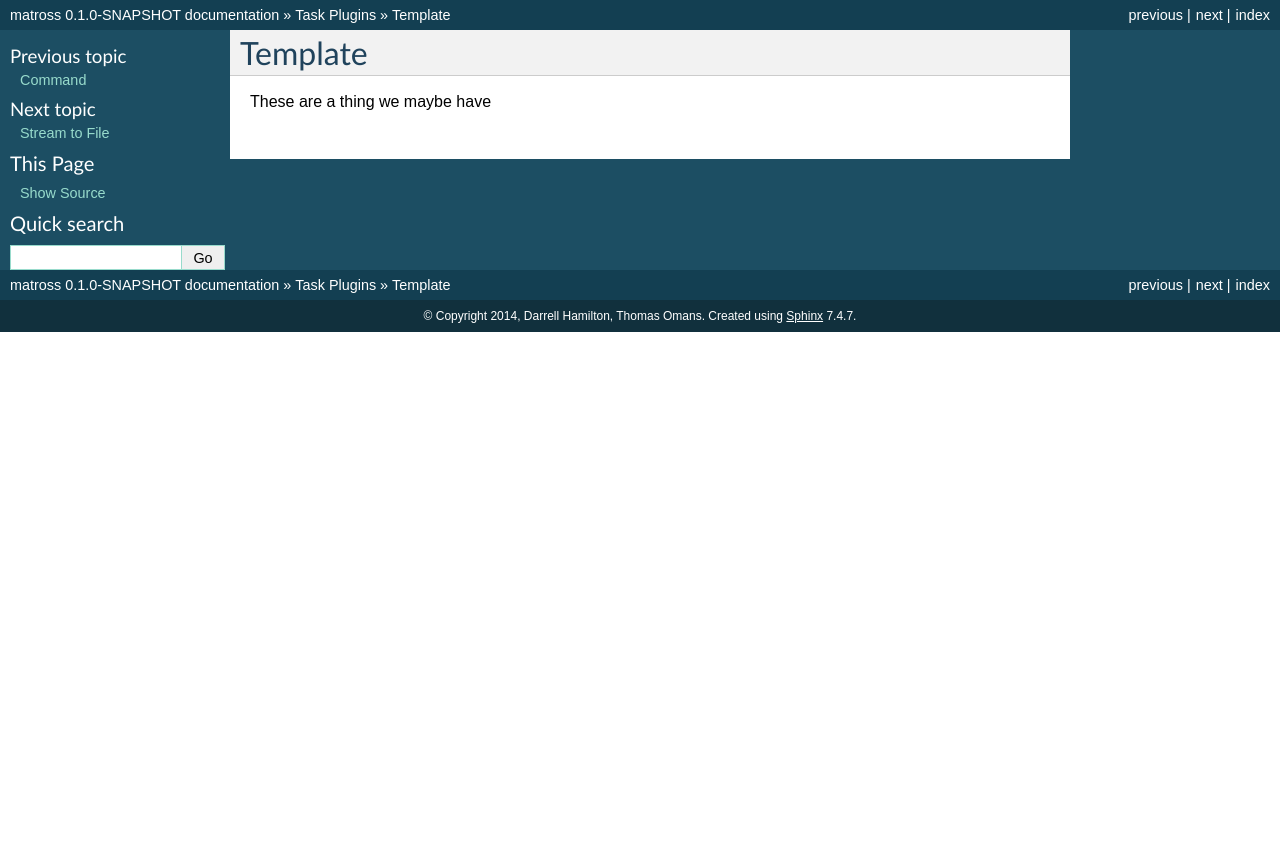
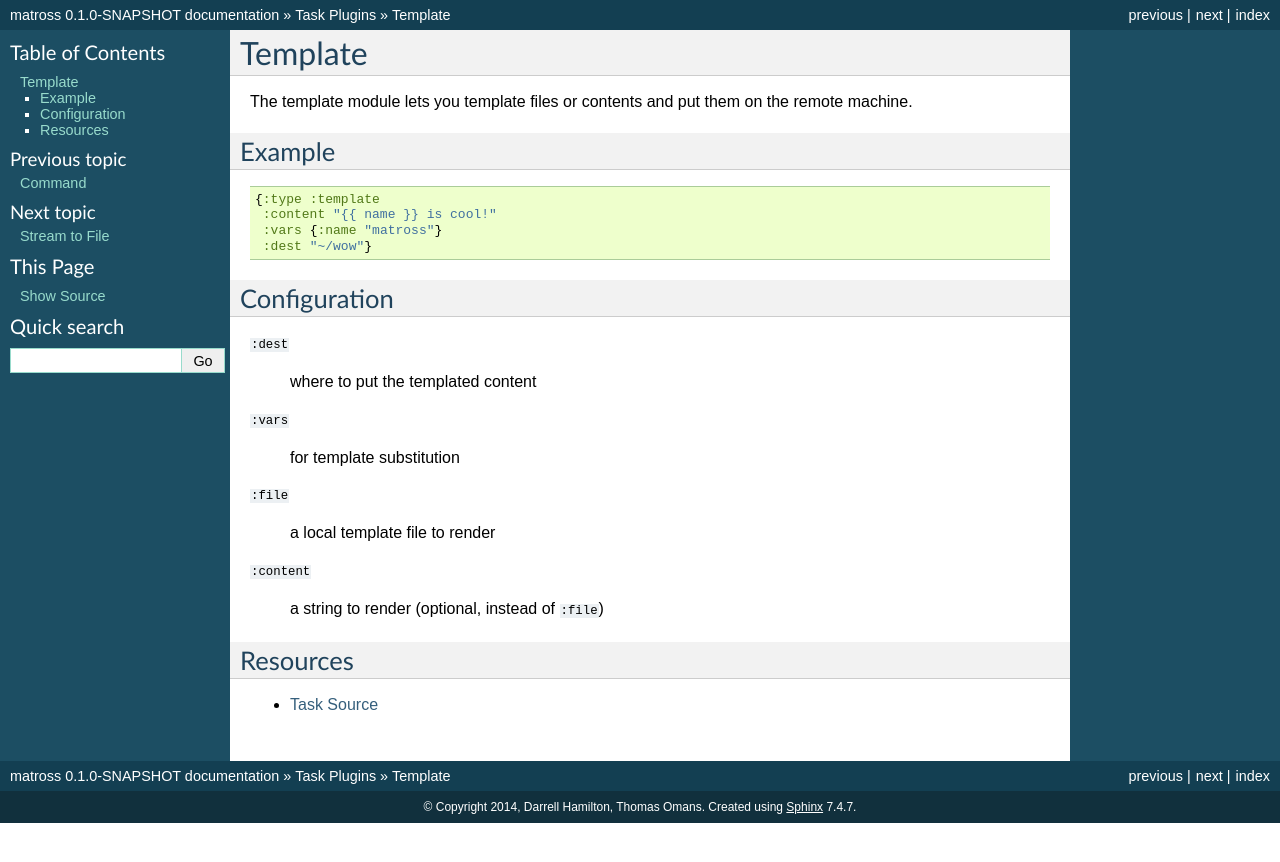
Before and after one commit to matross/matross, a Sphinx documentation site: the page built from docs/task_plugins/template.rst, in a window 1280 px wide. Shown: the top 862 px of the page. Built offline with Sphinx 7.4.7, drawn with Linux system fonts in a browser that asks for light colours.

Commit message:
simple task plugin documentation :page_with_curl:

```diff
--- a/docs/task_plugins/command.rst
+++ b/docs/task_plugins/command.rst
@@ -2,3 +2,34 @@ Command
 ============
 
 These are a thing we maybe have
+
+Example
+~~~~~~~
+
+.. code-block:: clojure
+
+   {:command "echo $message"
+    :env {:message "hello, world!"}}
+
+
+Configuration
+~~~~~~~~~~~~~
+
+``:command``
+
+  command to run
+
+``:env``
+
+  map containing shell environment (optional)
+
+``:shell``
+
+  path to shell to use (optional, defaults to ``/bin/sh``)
+
+Resources
+~~~~~~~~~
+
+- `Task Source`_
+
+.. _Task Source: https://github.com/matross/matross/blob/master/plugins/matross/tasks/command.clj
--- a/docs/task_plugins/stream_from_file.rst
+++ b/docs/task_plugins/stream_from_file.rst
@@ -1,4 +1,31 @@
 Stream from File
 ================
 
-These are a thing we maybe have
+A low level task for streaming files from the remote machine.
+
+Example
+~~~~~~~
+
+.. code-block:: clojure
+
+   {:type :stream-to-file
+    :src "~/remote-file"
+    :dest my-input-stream}
+
+Configuration
+~~~~~~~~~~~~~
+
+``:src``
+
+  remote filepath
+
+``:dest``
+
+  input stream to write the remote file contents into
+
+Resources
+~~~~~~~~~
+
+- `Task Source`_
+
+.. _Task Source: https://github.com/matross/matross/blob/master/plugins/matross/tasks/stream_from_file.clj
--- a/docs/task_plugins/stream_to_file.rst
+++ b/docs/task_plugins/stream_to_file.rst
@@ -1,4 +1,31 @@
 Stream to File
 ==============
 
-These are a thing we maybe have
+A low level task for streaming files to the remote machine.
+
+Example
+~~~~~~~
+
+.. code-block:: clojure
+
+   {:type :stream-to-file
+    :src my-input-stream
+    :dest "~/remote-file"}
+
+Configuration
+~~~~~~~~~~~~~
+
+``:src``
+
+  input stream or string to write to the remote file
+
+``:dest``
+
+  remote filepath
+
+Resources
+~~~~~~~~~
+
+- `Task Source`_
+
+.. _Task Source: https://github.com/matross/matross/blob/master/plugins/matross/tasks/stream_to_file.clj
--- a/docs/task_plugins/template.rst
+++ b/docs/task_plugins/template.rst
@@ -1,4 +1,41 @@
 Template
 ============
 
-These are a thing we maybe have
+The template module lets you template files or contents and put them
+on the remote machine.
+
+Example
+~~~~~~~
+
+.. code-block:: clojure
+
+   {:type :template
+    :content "{{ name }} is cool!"
+    :vars {:name "matross"}
+    :dest "~/wow"}
+
+Configuration
+~~~~~~~~~~~~~
+
+``:dest``
+
+  where to put the templated content
+
+``:vars``
+
+  for template substitution
+
+``:file``
+
+  a local template file to render
+
+``:content``
+
+  a string to render (optional, instead of ``:file``)
+
+Resources
+~~~~~~~~~
+
+- `Task Source`_
+
+.. _Task Source: https://github.com/matross/matross/blob/master/plugins/matross/tasks/template.clj
```
